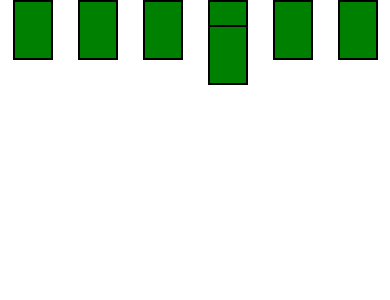
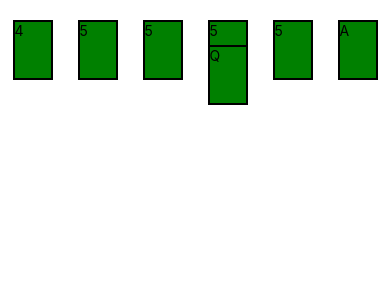
Before and after one commit to duanmua/churchill-solitaire-react-native, a React Native app: screen / in a window 390 px wide. Shown: the top 300 px of the page. Built offline with nearby package versions, Linux system fonts and the light colour scheme.

Commit message:
Pass in all props and render card values

```diff
--- a/src/actions/index.js
+++ b/src/actions/index.js
@@ -5,16 +5,14 @@ import {
 export const cardMoved = ({
   endX,
   endY,
-  startingLane,
-  cards
+  cardId
 }) => {
   return {
     type: CARD_MOVED,
     payload: {
       endX,
       endY,
-      startingLane,
-      cards
+      cardId
     }
   };
 };
--- a/src/components/Board.js
+++ b/src/components/Board.js
@@ -6,22 +6,31 @@ import Card from './Card';
 
 class Board extends React.Component {
   getLane(cards) {
-    var cardJSX = null;
-    cards.forEach(() => {
-      cardJSX = (
-        <Card>
-          { cardJSX }
+    var laneJSX = null;
+    cards.forEach((card) => {
+      laneJSX = (
+        <Card
+          key={ card.id }
+          cardMoved={ this.props.cardMoved }
+          cardId={ card.id }
+          value={ card.value }
+          suit={ card.suit }
+          color={ card.color }
+          shown={ card.shown }
+          draggable={ card.draggable }
+        >
+          { laneJSX }
         </Card>
       );
     })
-    return cardJSX;
+    return laneJSX;
   }
 
   render() {
     return (
       <View style={styles.container}>
         {
-          this.props.lanes.map(this.getLane)
+          this.props.lanes.map(this.getLane, this)
         }
       </View>
     );
@@ -33,6 +42,7 @@ const styles = StyleSheet.create({
   container: {
     flex: 1,
     backgroundColor: '#fff',
+    top: 20,
     //alignItems: 'center',
     justifyContent: 'space-around',
     flexDirection: 'row'
--- a/src/components/Card.js
+++ b/src/components/Card.js
@@ -1,23 +1,30 @@
 import React, { Component } from 'react';
-import { View, Animated, PanResponder } from 'react-native';
+import { View, Animated, PanResponder, Text } from 'react-native';
 
 class Card extends Component {
   constructor(props) {
     super(props);
 
     const position = new Animated.ValueXY();
+    const { cardMoved, cardId, draggable } = this.props;
 
     const panResponder = PanResponder.create({
       onStartShouldSetPanResponder: (event, gesture) => {
         //console.log(gesture);
-        return true;
+        return draggable;
       },
       onPanResponderMove: (event, gesture) => {
         position.setValue({ x: gesture.dx, y: gesture.dy });
         //console.log(gesture);
       },
-      onPanResponderRelease: () => {
-          //this.resetPosition();
+      onPanResponderRelease: (event, gesture) => {
+        console.log(event);
+        cardMoved({
+          endX: event.moveX,
+          endY: event.moveY,
+          cardId: cardId
+        });
+        //this.resetPosition();
       }
     });
 
@@ -37,7 +44,9 @@ class Card extends Component {
         {...this.panResponder.panHandlers}
         style={this.position.getLayout()}
       >
-        <View style={styles.ball}></View>
+        <View style={styles.card}>
+          <Text style={{ color: this.props.color }}>{this.props.value} {this.props.suit}</Text>
+        </View>
         <View style={{ top: -35 }}>
           {this.props.children}
         </View>
@@ -48,7 +57,7 @@ class Card extends Component {
 }
 
 const styles = {
-  ball: {
+  card: {
     height: 60,
     width: 40,
     //borderRadius: 30,
--- a/src/reducers/BoardReducer.js
+++ b/src/reducers/BoardReducer.js
@@ -2,56 +2,72 @@ import {
   CARD_MOVED
 } from '../actions/types';
 
+import {
+  SPADES,
+  HEARTS,
+  DIAMONDS,
+  CLUBS,
+  BLACK,
+  RED
+} from '../CardTypes';
+
 const INITIAL_STATE = {
   lanes: [
     [{
-      card: '4',
-      suit: 'spades',
-      color: 'black',
+      id: 1,
+      value: '4',
+      suit: SPADES,
+      color: BLACK,
       shown: true,
       draggable: true
     }],
     [{
-      card: '5',
-      suit: 'spades',
-      color: 'black',
+      id: 2,
+      value: '5',
+      suit: SPADES,
+      color: BLACK,
       shown: true,
       draggable: true
     }],
     [{
-      card: '5',
-      suit: 'spades',
-      color: 'black',
+      id: 3,
+      value: '5',
+      suit: SPADES,
+      color: BLACK,
       shown: true,
       draggable: true
     }],
     [
       {
-        card: '5',
-        suit: 'spades',
-        color: 'black',
+        id: 4,
+        value: 'Q',
+        suit: DIAMONDS,
+        color: RED,
         shown: false,
         draggable: false
       },
       {
-        card: '5',
-        suit: 'spades',
-        color: 'black',
+        id: 5,
+        value: '5',
+        suit: SPADES,
+        color: BLACK,
         shown: true,
         draggable: true
       }
     ],
     [{
-      card: '5',
-      suit: 'spades',
-      color: 'black',
+      id: 6,
+      value: '5',
+      suit: SPADES,
+      color: BLACK,
       shown: true,
       draggable: true
     }],
     [{
-      card: '5',
-      suit: 'spades',
-      color: 'black',
+      id: 7,
+      value: 'A',
+      suit: HEARTS,
+      color: RED,
       shown: true,
       draggable: true
     }]
```
Also changed, not shown: 1 other file (tests, documents, lock files or other folders).
